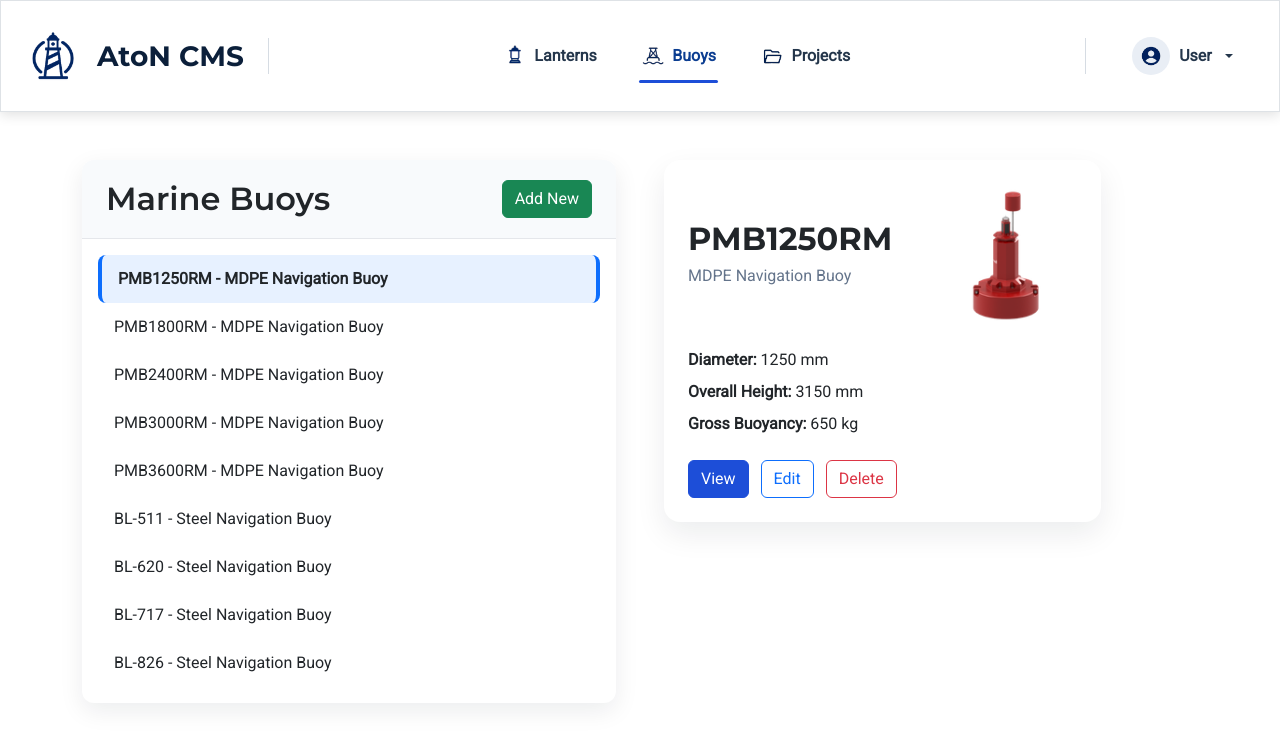
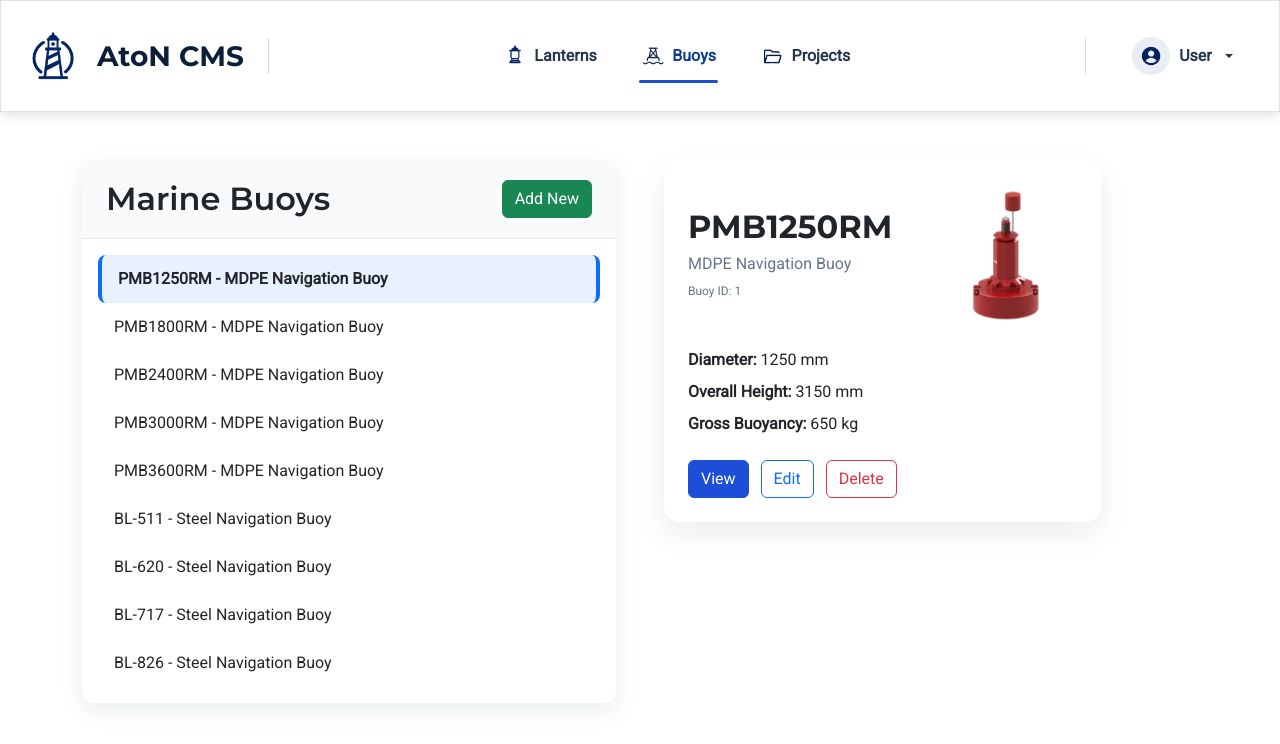
Before and after one commit to alfonsoscudiero/aton-cms, an Angular app: page /buoys/1 in a window 1280 px wide. Shown: the top 744 px of the page. Built offline with nearby package versions, Linux system fonts and the light colour scheme.

Commit message:
Display and style entity IDs in lantern and buoy detail views

```diff
--- a/src/app/buoys/buoy-detail/buoy-detail.css
+++ b/src/app/buoys/buoy-detail/buoy-detail.css
@@ -21,6 +21,13 @@
 .detail-header p {
   margin: 0.35rem 0 0;
   color: #64748b;
+}
+
+.buoy-id {
+  font-size: 0.75rem;
+  color: #94a3b8;
+  margin-top: 0.25rem;
+  font-weight: 500;
 }
 
 .buoy-image {
--- a/src/app/buoys/buoy-detail/buoy-detail.html
+++ b/src/app/buoys/buoy-detail/buoy-detail.html
@@ -3,6 +3,9 @@
     <div>
       <h2>{{ buoy.model }}</h2>
       <p>{{ buoy.type }}</p>
+      <p class="buoy-id">
+        Buoy ID: {{ buoy.id }}
+      </p>
     </div>
 
     <img
--- a/src/app/lanterns/lantern-detail/lantern-detail.css
+++ b/src/app/lanterns/lantern-detail/lantern-detail.css
@@ -29,6 +29,12 @@
   object-fit: contain;
 }
 
+.lantern-id {
+  font-size: 0.85rem;
+  color: #94a3b8;
+  margin-top: 0.25rem;
+}
+
 .detail-actions {
   display: flex;
   gap: 0.75rem;
--- a/src/app/lanterns/lantern-detail/lantern-detail.html
+++ b/src/app/lanterns/lantern-detail/lantern-detail.html
@@ -3,6 +3,9 @@
     <div>
       <h2>{{ lantern.model }}</h2>
       <p>{{ lantern.type }}</p>
+      <p class="lantern-id">
+        Lantern ID: {{ lantern.id }}
+      </p>
     </div>
 
     <img
```
